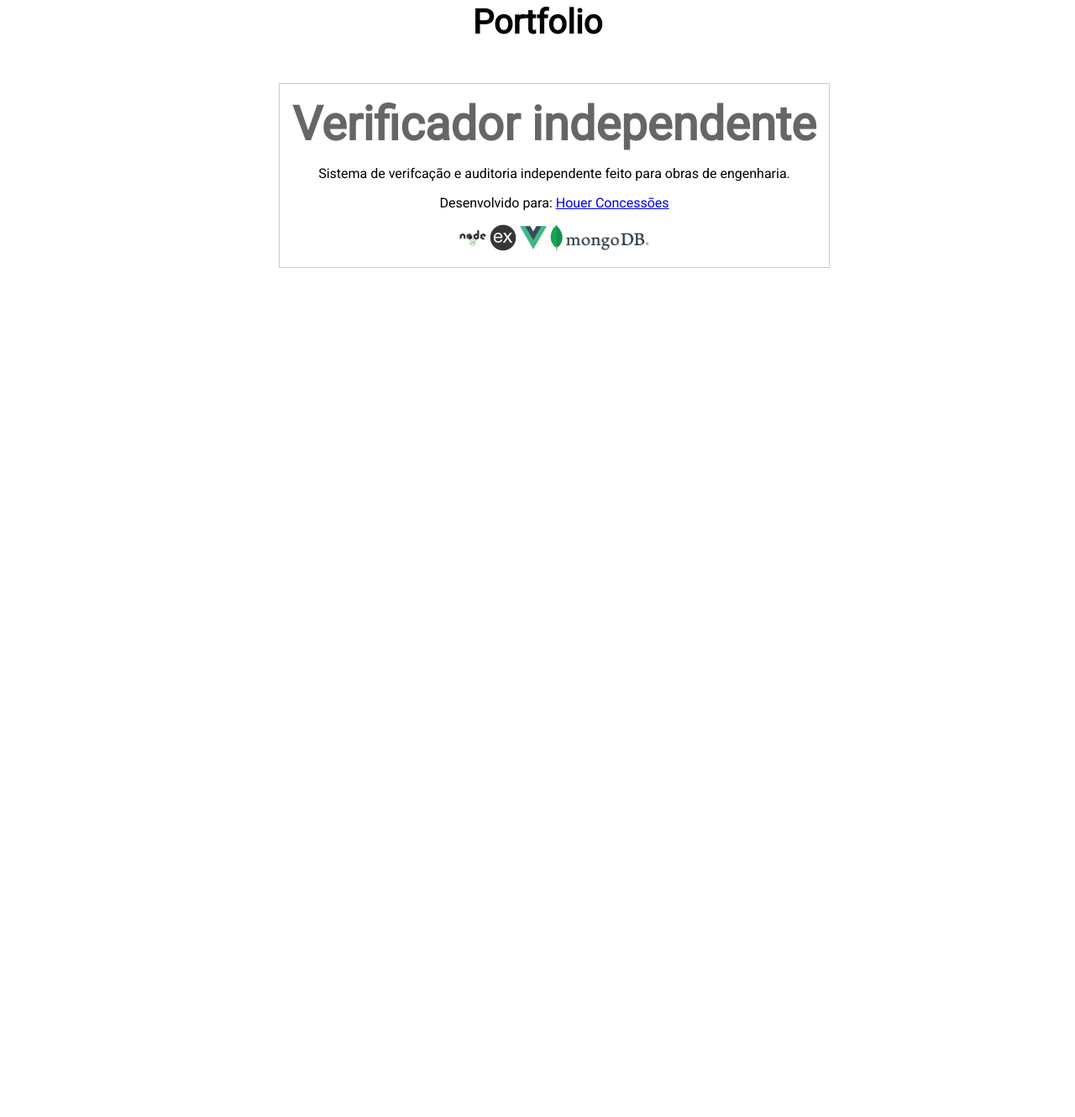
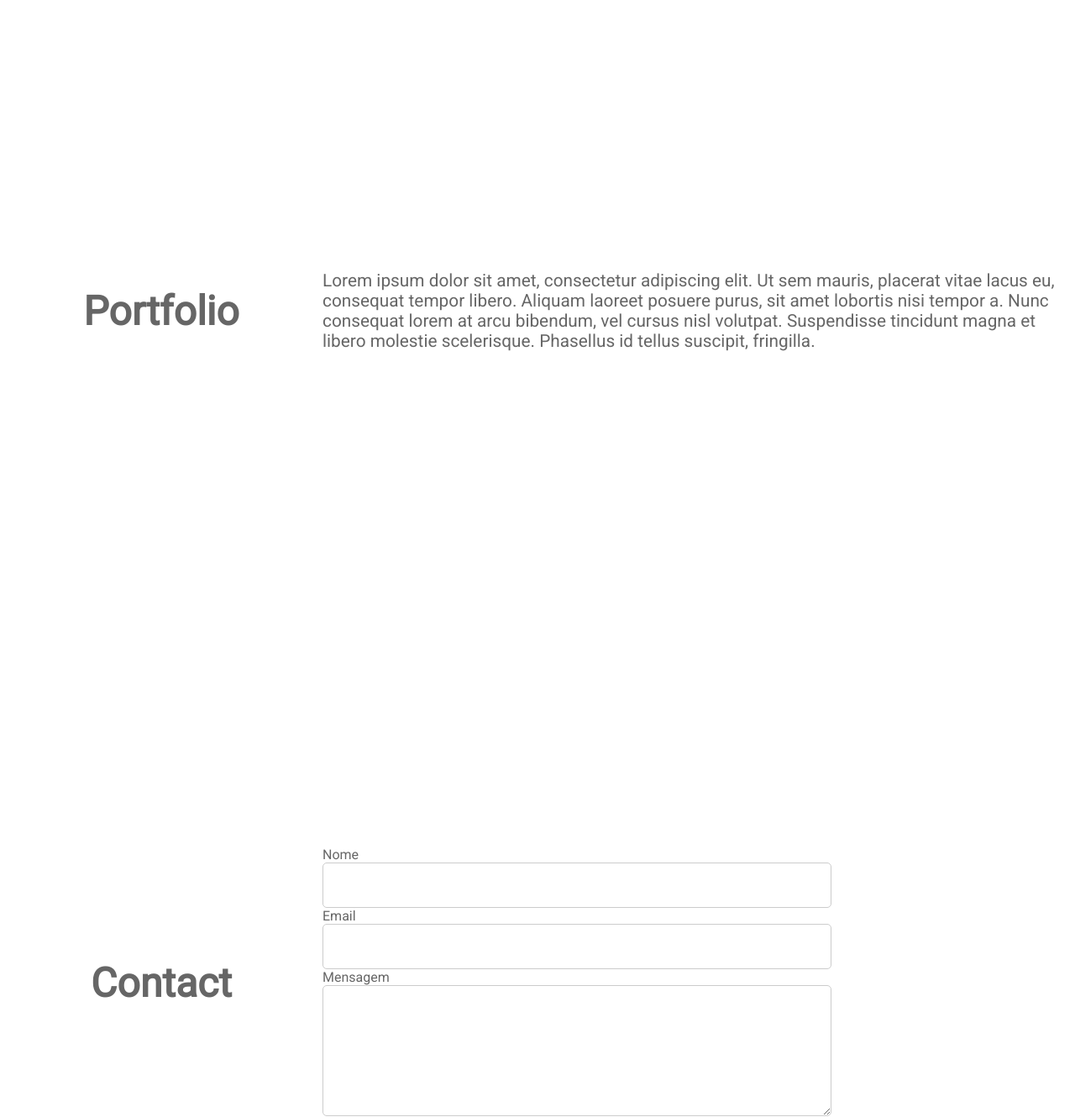
Before and after one commit to clluiz/cleiton.me, a website: page index.html in a window 1280 px wide. Shown: the part 1470-2800 px from the top of the page at 84% size. Before the commit the page ends 1805 px from the top, so only its background shows below. Drawn offline with Linux system fonts and the light colour scheme.

Commit message:
Create basic structure

```diff
--- a/css/index.css
+++ b/css/index.css
@@ -26,6 +26,10 @@ h2 {
   font-size: 2.5em;
 }
 
+h3 {
+  font-size: 2.0em;
+}
+
 .role {
   font-size: 2em;
 }
@@ -33,16 +37,16 @@ h2 {
 .content-section {
   display: flex;
   flex-direction: column;
+}
+
+.content-section--row {
+  flex-direction: row;
   align-items: center;
 }
 
-.contact {
-  color: var(--gray);
-}
-
-.contact i {
-  display: inline-block;
-  margin: 10px 0;
+.content-section--column {
+  flex-direction: column;
+  align-items: center;
 }
 
 .border-button {
@@ -73,6 +77,7 @@ h2 {
   background-color: white;
   color: black;
   width: 100%;
+  font-size: 1.2em;
 }
 
 .home__title {
@@ -80,24 +85,64 @@ h2 {
 }
 
 .home__description p {
-  background-color: #eaeaea;
-  padding: 10px;
+  background-color: #e9e9e9;
+  padding: 15px;
   height: 100%;
   margin: 0;
   font-size: 1.2em;
+  border-bottom-left-radius: 5px;
+  border-bottom-right-radius: 5px;
 }
 
 .about {
   color: var(--gray);
-  min-height: 100vh;
+  height: 100vh;
 }
 
-.about img {
-  border-radius: 50%;
+.portfolio {
+  color: var(--gray);
+  height: 100vh;
 }
 
-.about p {
-  font-size: 20px;
+.contact {
+  color: var(--gray);
+  height: 100vh;
+}
+
+form {
+  width: 600px;
+}
+
+form label {
+  display: block;
+}
+
+form input {
+  height: 50px;
+  width: 100%;
+  border-radius: 5px;
+  border: 1px solid #CCCCCC;
+}
+
+form textarea {
+  height: 150px;
+  width: 100%;
+  border-radius: 5px;
+  border: 1px solid #CCCCCC;
+}
+
+.section__title {
+  width: 30%;
+  text-align: center;
+  font-size: 3em;
+}
+
+.section__content {
+  width: 70%;
+}
+
+.section__content p {
+  font-size: 1.3em;
 }
 
 .me {
@@ -158,7 +203,6 @@ h2 {
   margin-block-start: 0;
   margin-block-end: 0;
 }
-
 /*
  * atomic
  */
--- a/index.html
+++ b/index.html
@@ -34,45 +34,70 @@
     <div class="home__description">
 
       <p>
-          Helping start-ups, small businesses, and agencies achieve high quality websites and exceptional user experience
+        Helping start-ups, small businesses, and agencies achieve high quality websites and exceptional user experience
       </p>
 
     </div>
 
   </section>
 
-  <section id="about" class="content-section about">
-    <h2>About</h2>
-    <p>
-      I have 9 years of experience developing web applications which contributed in the environmental area, public
-      services and
-      private companies.
-      I'm always trying to find the best solutions and technologies to solve problems and to discuss it with open to
-      discuss that solutions with my colleagues.
-      I have turned my attention to learning Data Science and focused my career in becoming a fullstack javascript
-      developer learning more about node and modern frontend framework.
-    </p>
+  <section id="about" class="content-section content-section--row about">
+
+    <h3 class="section__title">
+      About
+    </h3>
+
+    <div class="section__content">
+      <p>Lorem ipsum dolor sit amet, consectetur adipiscing elit. Ut sem mauris, placerat vitae lacus eu, consequat
+        tempor libero. Aliquam laoreet posuere purus, sit amet lobortis nisi tempor a. Nunc consequat lorem at arcu
+        bibendum, vel cursus nisl volutpat. Suspendisse tincidunt magna et libero molestie scelerisque. Phasellus id
+        tellus suscipit, fringilla.</p>
+    </div>
+
   </section>
 
-  <section id="portfolio" class="content-section">
-    <h2>Portfolio</h2>
+  <section id="portfolio" class="content-section content-section--row portfolio">
 
-    <ul class="slider">
-      <li>
-        <div class="card">
-          <header class="card__header">
-            <h3>Verificador independente</h3>
-          </header>
-          <p>Sistema de verifcação e auditoria independente feito para obras de engenharia.</p>
-          <p>Desenvolvido para: <a href="http://www.houer.com.br/" target="_blank">Houer Concessões</a></p>
-          <img src="./imagens/nodejs.png" alt="Node.js" title="Node.js" height="32" height="32" />
-          <img src="./imagens/expressjs.png" alt="Express.js" title="Express.js" height="32" height="32" />
-          <img src="./imagens/vue.png" alt="Vue.js" title="Vue.js" height="32" height="32" />
-          <img src="./imagens/mongodb.png" alt="MongoDB" title="MongoDB" height="32" height="32" />
+    <h3 class="section__title">
+      Portfolio
+    </h3>
+
+    <div class="section__content">
+      <p>Lorem ipsum dolor sit amet, consectetur adipiscing elit. Ut sem mauris, placerat vitae lacus eu, consequat
+        tempor libero. Aliquam laoreet posuere purus, sit amet lobortis nisi tempor a. Nunc consequat lorem at arcu
+        bibendum, vel cursus nisl volutpat. Suspendisse tincidunt magna et libero molestie scelerisque. Phasellus id
+        tellus suscipit, fringilla.</p>
+    </div>
+
+  </section>
+
+  <section id="contact" class="content-section content-section--row contact">
+    <h3 class="section__title">
+      Contact
+    </h3>
+
+    <div class="section__content">
+      <form>
+        <div>
+          <label>
+            Nome
+          </label>
+          <input type="text"/>
         </div>
-      </li>
-    </ul>
-
+        <div>
+          <label>
+            Email
+          </label>
+          <input type="email"/>
+        </div>
+        <div>
+          <label>
+            Mensagem
+          </label>
+          <textarea></textarea>
+        </div>
+      </form>
+    </div>
   </section>
 
   <footer>
```
